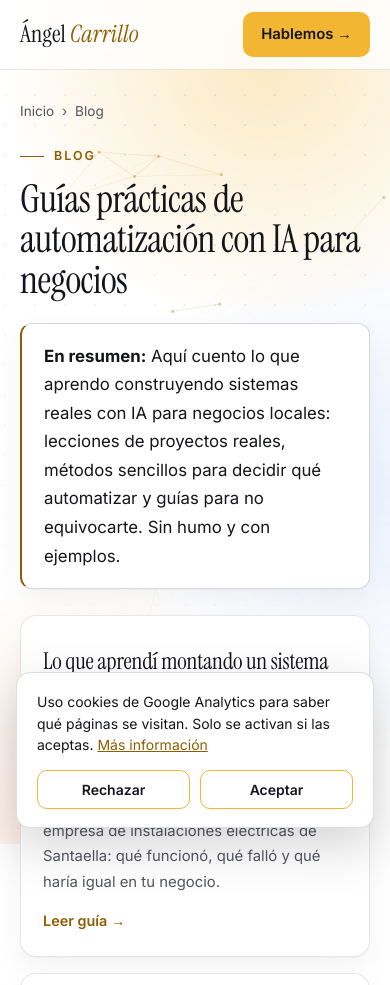
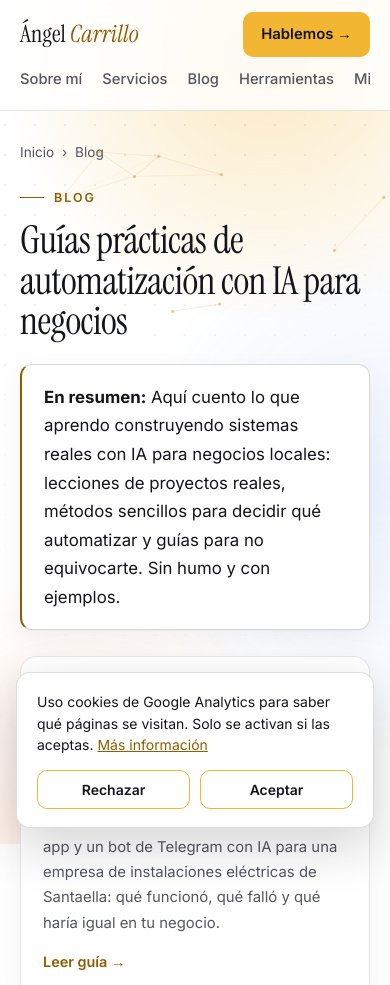
Before and after one commit to oneagencywebsia-cloud/angel-carrillo-web, a plain HTML site: page blog/index.html in a window 390 px wide. Shown: the top 985 px of the page. Drawn offline with Linux system fonts and the light colour scheme.

Commit message:
fix(menu): el menu de las paginas interiores no parte etiquetas y aparece en movil
Co-Authored-By: Claude Sonnet 5.5 <noreply@anthropic.com>

```diff
--- a/servicios/servicios.css
+++ b/servicios/servicios.css
@@ -38,3 +38,12 @@ summary{cursor:pointer;font-weight:600}details p{margin:10px 0 0;color:var(--mut
 .qopts{display:grid;gap:10px}.qopts button{font:inherit;text-align:left;padding:14px 16px;border-radius:12px;border:1px solid var(--border2);background:var(--card2);color:var(--text);cursor:pointer;transition:transform .15s ease,border-color .15s ease}
 .qopts button:hover,.qopts button:focus-visible{border-color:var(--gold);outline:none;transform:translateX(3px)}
 .quiz .link{background:none;border:0;color:var(--gold);font:inherit;cursor:pointer;padding:0;text-decoration:underline}
+
+/* Menú: nunca parte las etiquetas; en pantallas estrechas pasa a una segunda fila deslizable */
+.logo,.top ul a,.cta{white-space:nowrap}
+@media(max-width:900px){
+.top nav{flex-wrap:wrap;justify-content:space-between;row-gap:4px}
+.top .cta{margin-left:auto}
+.top ul{display:flex;order:3;width:100%;margin:0;gap:20px;overflow-x:auto;scrollbar-width:none;padding:4px 0 6px}
+.top ul::-webkit-scrollbar{display:none}
+}
```
